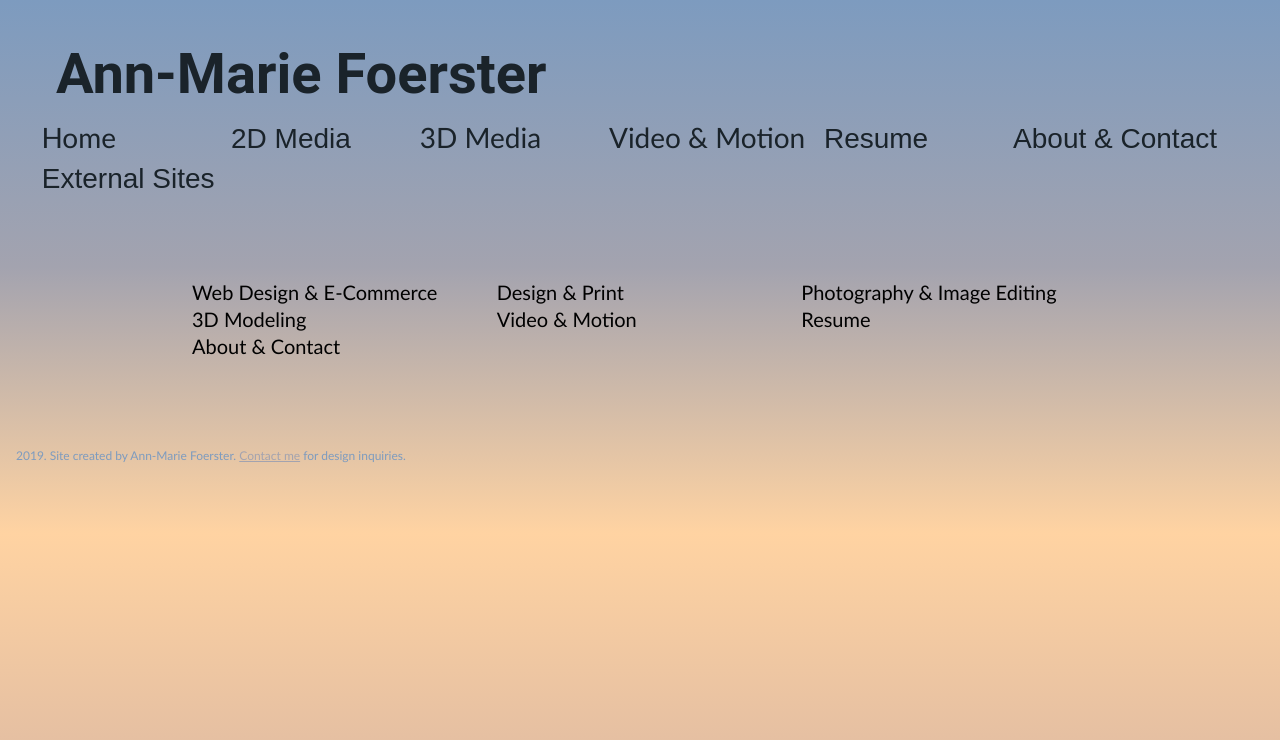
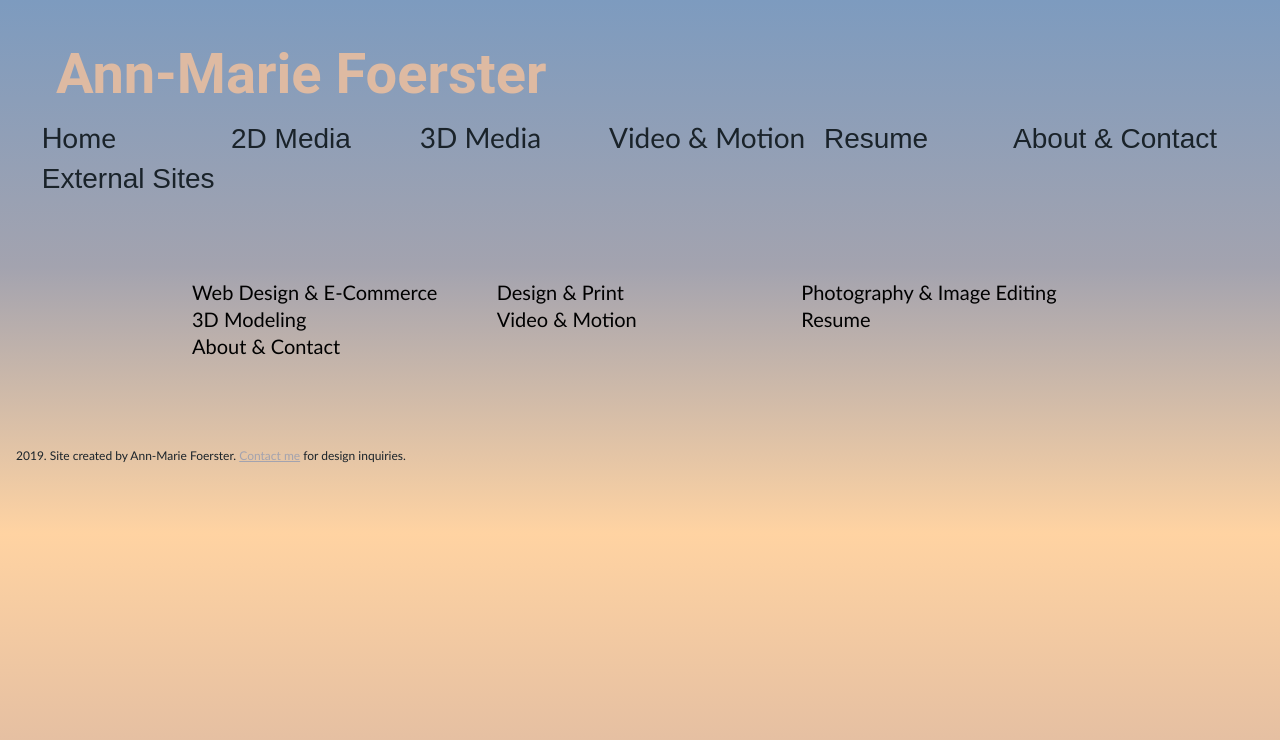
Before and after one commit to Annie4Star/foerfolio, a plain HTML site: page index.html in a window 1280 px wide. In both pictures the pointer is over the link "Ann-Marie Foerster". Drawn offline with Linux system fonts and the light colour scheme.

Commit message:
Update amf18style.css

```diff
--- a/amf18style.css
+++ b/amf18style.css
@@ -139,7 +139,7 @@ footer {
 	bottom: 0 auto;
 	left: 0;
 	right: 0;
-	color: #7d9bbf;
+	color: #1a232a;
 	padding: 1rem;
 	font-size: 1.5vh;
 	margin-top: 30vh;
@@ -160,5 +160,5 @@ footer a {
 }
 
 a {color: #a3a3af; text-decoration: none;}
-a:hover {color: #1a232a;}
+a:hover {color: #debaa2;}
 a:visited {color: #a3a3af;}
```
